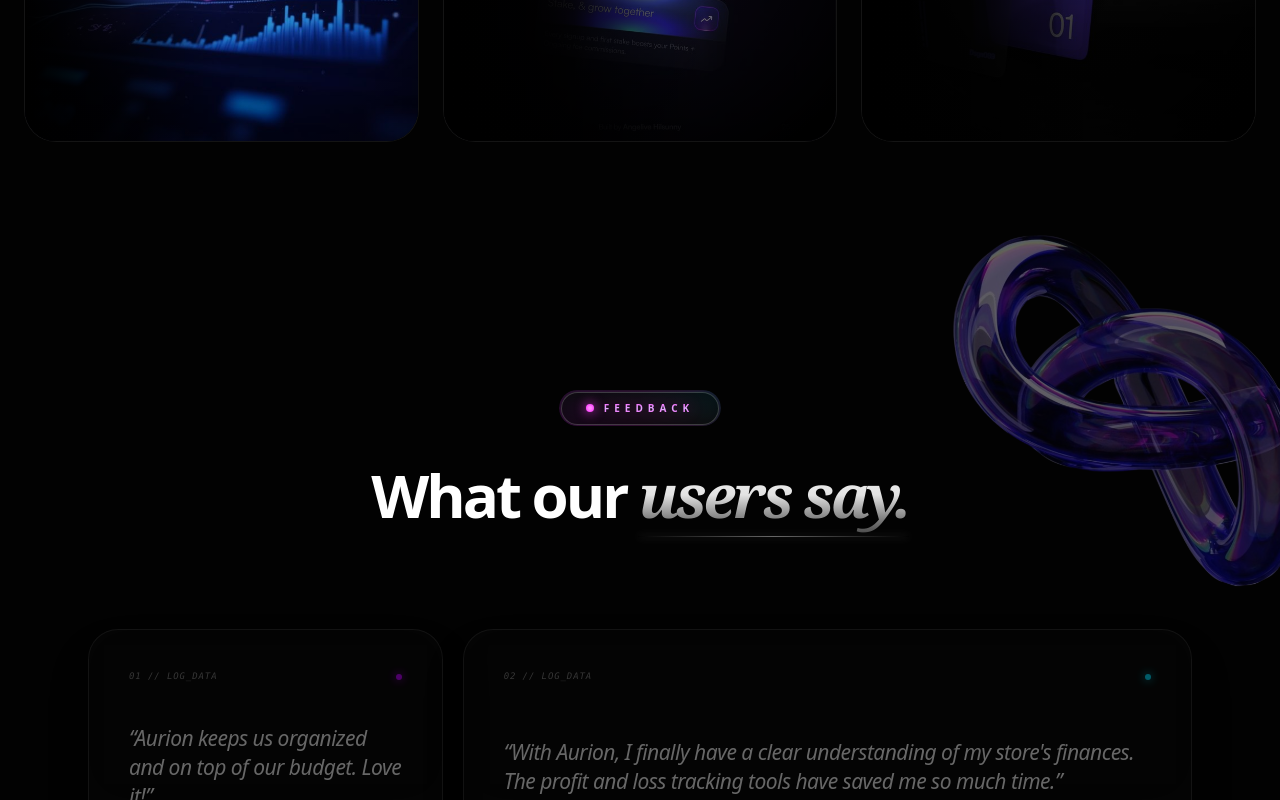
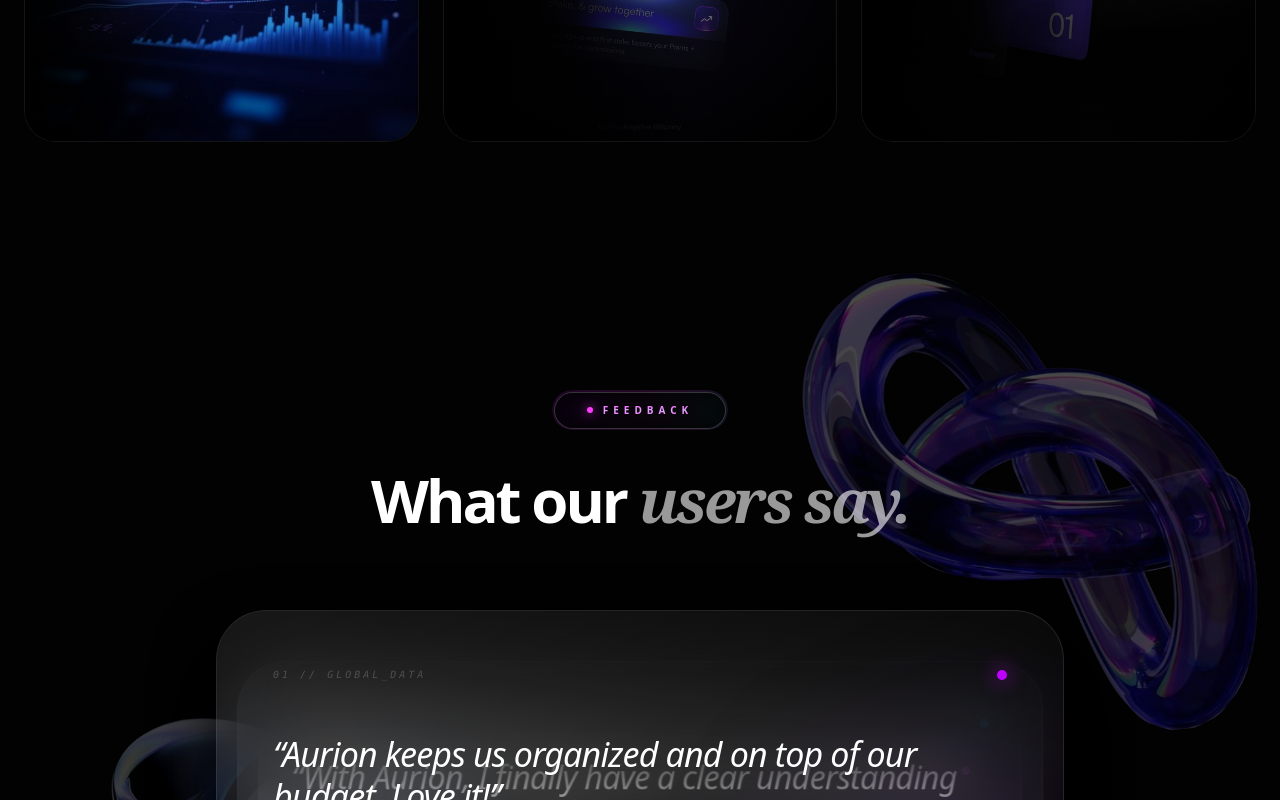
Before and after one commit to kukakamakaka/quark-project, a Next.js app in the folder quark-app/: page / in a window 1280 px wide. Shown: the part 2000-2800 px from the top of the page. Built offline with nearby package versions, Linux system fonts and the light colour scheme.

Commit message:
feat: glassmorphism testimonials with stacking effect

```diff
--- a/quark-app/components/Testimonials.tsx
+++ b/quark-app/components/Testimonials.tsx
@@ -1,145 +1,138 @@
 "use client";
-import { motion } from "framer-motion";
+import { useState } from "react";
+import { motion, AnimatePresence } from "framer-motion";
 
 const reviews = [
-    { id: "01", text: "Aurion keeps us organized and on top of our budget. Love it!", author: "Daniel Harnes", initials: "DH", role: "Strategic CFO", span: "md:col-span-2", accent: "#BD00FF" },
-    { id: "02", text: "With Aurion, I finally have a clear understanding of my store's finances. The profit and loss tracking tools have saved me so much time.", author: "Ryan Palmer", initials: "RP", role: "Founder @ Trendy", span: "md:col-span-4", accent: "#00E0FF" },
-    { id: "03", text: "I finally feel in control of my finances. The interface is incredibly intuitive. Thank you!", author: "Mark Julio", initials: "MJ", role: "Entrepreneur", span: "md:col-span-3", accent: "#FF3BFF" },
-    { id: "04", text: "The best financial management platform I've ever used. Highly recommend to everyone.", author: "Sarah Jenkins", initials: "SJ", role: "Director", span: "md:col-span-3", accent: "#ffffff" }
+    { id: "01", text: "Aurion keeps us organized and on top of our budget. Love it!", author: "Daniel Harnes", initials: "DH", role: "Strategic CFO", accent: "#BD00FF" },
+    { id: "02", text: "With Aurion, I finally have a clear understanding of my store's finances. The profit and loss tracking tools have saved me so much time.", author: "Ryan Palmer", initials: "RP", role: "Founder @ Trendy", accent: "#00E0FF" },
+    { id: "03", text: "I finally feel in control of my finances. The interface is incredibly intuitive. Thank you!", author: "Mark Julio", initials: "MJ", role: "Entrepreneur", accent: "#FF3BFF" },
+    { id: "04", text: "The best financial management platform I've ever used. Highly recommend to everyone.", author: "Sarah Jenkins", initials: "SJ", role: "Director", accent: "#ffffff" }
 ];
 
 const Testimonials = () => {
+    const [cards, setCards] = useState(reviews);
 
-    const jsonLd = {
-        "@context": "https://schema.org",
-        "@type": "ItemList",
-        "itemListElement": reviews.map((rev, index) => ({
-            "@type": "Review",
-            "position": index + 1,
-            "author": { "@type": "Person", "name": rev.author },
-            "reviewBody": rev.text,
-            "reviewRating": {
-                "@type": "Rating",
-                "ratingValue": "5",
-                "bestRating": "5"
-            }
-        }))
+    const handleNext = () => {
+        setCards((prev) => {
+            const newArray = [...prev];
+            const first = newArray.shift();
+            if (first) newArray.push(first);
+            return newArray;
+        });
     };
 
     return (
+        <section className="relative w-full py-24 md:py-32 bg-[#020202] overflow-hidden font-sans">
 
-        <section className="relative w-full py-20 md:py-32 bg-[#020202] overflow-visible font-sans">
-
-            {/* --- ДЕКОР ЭЛЕМЕНТТЕРІ (ЕКЕУІ ДЕ ҚАЙТТЫ) --- */}
             <motion.img
                 src="/decor-top-right.webp"
-                alt="decor-top"
-                initial={{ y: 0, rotate: 0 }}
-                animate={{ y: [0, -20, 0], rotate: [0, 5, 0] }}
-                transition={{ duration: 6, repeat: Infinity, ease: "easeInOut" }}
-                className="absolute -top-10 -right-10 w-56 md:w-96 opacity-40 pointer-events-none z-0 select-none"
+                alt=""
+                animate={{ y: [0, -15, 0] }}
+                transition={{ duration: 8, repeat: Infinity, ease: "easeInOut" }}
+                className="absolute top-0 right-0 w-[40%] max-w-[500px] opacity-30 pointer-events-none z-0 object-contain"
+            />
+            <motion.img
+                src="/decor-bottom-left.webp"
+                alt=""
+                animate={{ y: [0, 15, 0] }}
+                transition={{ duration: 10, repeat: Infinity, ease: "easeInOut" }}
+                className="absolute bottom-0 left-0 w-[50%] max-w-[600px] opacity-25 pointer-events-none z-0 object-contain"
             />
 
-            <motion.img
-                src="/decor-bottom-left.webp"
-                alt="decor-bottom"
-                initial={{ y: 0, rotate: 0 }}
-                animate={{ y: [0, 20, 0], rotate: [0, -5, 0] }}
-                transition={{ duration: 8, repeat: Infinity, ease: "easeInOut" }}
-                className="absolute -bottom-20 -left-10 w-64 md:w-[500px] opacity-30 pointer-events-none z-0 select-none"
-            />
+            <div className="max-w-4xl mx-auto px-6 relative z-10 flex flex-col items-center">
 
-            {/* Background Grid Pattern */}
-            <div className="absolute inset-0 opacity-[0.03] [mask-image:radial-gradient(ellipse_at_center,white,transparent)] pointer-events-none">
-                <div className="absolute inset-0 bg-[linear-gradient(to_right,#80808012_1px,transparent_1px),linear-gradient(to_bottom,#80808012_1px,transparent_1px)] bg-[size:40px_40px]" />
-            </div>
-
-            <div className="max-w-6xl mx-auto px-6 relative z-10">
-
-                <div className="flex flex-col items-center text-center mb-16 md:mb-24">
-
-                    {/* --- LIQUID GLASS BADGE (ҚАЙТА ЖӨНДЕЛДІ) --- */}
-                    <div className="relative inline-flex items-center group overflow-hidden rounded-full p-[1.5px] isolate mb-8">
-                        <div className="absolute inset-px bg-gradient-to-r from-purple-600/30 via-[#FF3BFF]/20 to-cyan-500/30 blur-sm opacity-50 group-hover:opacity-100 transition duration-1000 group-hover:duration-300" />
-                        <div className="relative px-6 py-2 rounded-full border border-white/20 bg-black/60 backdrop-blur-3xl flex items-center gap-2.5 shadow-[0_0_20px_rgba(255,59,255,0.2)]">
-                            <div className="absolute inset-px bg-gradient-to-tr from-[#FF3BFF]/10 via-white/5 to-cyan-400/10 scale-125 opacity-70 group-hover:scale-100 group-hover:opacity-100 transition-all duration-1000" />
-                            <div className="relative w-2 h-2 rounded-full bg-[#FF3BFF] shadow-[0_0_12px_#FF3BFF] after:absolute after:inset-px after:bg-white/40 after:rounded-full after:blur-[1px]" />
-                            <span className="relative z-10 text-[10px] font-bold uppercase tracking-[0.5em] bg-gradient-to-b from-[#FF3BFF] via-[#E0A8FF] to-[#FF3BFF] bg-clip-text text-transparent drop-shadow-[0_0_8px_rgba(255,59,255,0.4)]">
+                {/* LIQUID GLASS BADGE */}
+                <div className="relative inline-flex items-center group overflow-hidden rounded-full p-[1.5px] isolate mb-10">
+                    <div className="absolute inset-px bg-gradient-to-r from-purple-600/30 via-[#FF3BFF]/20 to-cyan-500/30 blur-sm opacity-50" />
+                    <div className="relative px-8 py-2.5 rounded-full border border-white/20 bg-black/60 backdrop-blur-3xl flex items-center gap-2.5 shadow-[0_0_20px_rgba(255,59,255,0.2)]">
+                        <div className="relative w-1.5 h-1.5 rounded-full bg-[#FF3BFF] shadow-[0_0_12px_#FF3BFF]" />
+                        <span className="text-[10px] font-bold uppercase tracking-[0.5em] bg-gradient-to-b from-[#FF3BFF] via-[#E0A8FF] to-[#FF3BFF] bg-clip-text text-transparent">
                             Feedback
                         </span>
                     </div>
                 </div>
 
-                    {/* Silver Metallic Heading */}
-                    <h2 className="text-3xl md:text-6xl font-bold tracking-tighter text-white leading-tight select-none">
-                        What our
-                        <span className="relative inline-block ml-3 group">
-                            <span className="bg-gradient-to-b from-white via-[#E2E2E2] to-[#404040] bg-clip-text text-transparent italic font-serif">
-                                users say.
-                            </span>
-                            <div className="absolute -bottom-1 left-0 w-full h-[1px] bg-gradient-to-r from-transparent via-white/40 to-transparent shadow-[0_0_8px_rgba(255,255,255,0.3)]" />
-                        </span>
+                <h2 className="text-4xl md:text-6xl font-bold tracking-tighter text-white mb-20 text-center select-none">
+                    What our <span className="italic font-serif text-white/60">users say.</span>
                 </h2>
+
+                {/* --- STACKING CARD SLIDER (NO OPACITY EFFECT) --- */}
+                <div className="relative w-full h-[450px] md:h-[420px]">
+                    <AnimatePresence initial={false} mode="popLayout">
+                        {cards.slice(0, 3).reverse().map((rev, index) => {
+                            const i = 2 - index;
+                            return (
+                                <motion.div
+                                    key={rev.id}
+                                    layout
+                                    initial={false}
+                                    animate={{
+                                        y: i * 30,
+                                        scale: 1 - i * 0.05,
+                                        opacity: 1,
+                                        zIndex: 50 - i,
+                                    }}
+                                    transition={{
+                                        duration: 0.5,
+                                        ease: [0.23, 1, 0.32, 1]
+                                    }}
+                                    className="absolute inset-0 origin-bottom will-change-transform"
+                                >
+                                    <div
+                                        onClick={i === 0 ? handleNext : undefined}
+                                        className="relative h-full w-full p-10 md:p-14 flex flex-col justify-between overflow-hidden cursor-pointer rounded-[50px] bg-white/[0.04] backdrop-blur-[40px] border border-white/10 shadow-[0_25px_60px_rgba(0,0,0,0.8)] group"
+                                    >
+                                        {/* Glass Highlight Layer */}
+                                        <div className="absolute top-0 left-0 w-full h-full bg-gradient-to-br from-white/[0.05] via-transparent to-transparent pointer-events-none" />
+
+                                        <div className="flex justify-between items-center relative z-10 mb-6">
+                                            <span className="text-[10px] font-mono text-white/20 tracking-[0.3em] uppercase italic">{rev.id} // GLOBAL_DATA</span>
+                                            <div className="w-2.5 h-2.5 rounded-full" style={{ backgroundColor: rev.accent, boxShadow: `0 0 20px ${rev.accent}` }} />
                                         </div>
 
-                {/* --- BENTO GRID WITH MOBILE OPTIMIZATION --- */}
-                <div className="flex flex-col md:grid md:grid-cols-6 gap-5">
-                    {reviews.map((rev, i) => (
-                        <motion.div
-                            key={i}
-                            initial={{ opacity: 0, y: 20 }}
-                            whileInView={{ opacity: 1, y: 0 }}
-                            viewport={{ once: true }}
-                            transition={{ duration: 0.5, delay: i * 0.1 }}
-                            className={`${rev.span} group relative h-full ${i % 2 === 0 ? "translate-x-0" : "max-md:translate-x-2"}`}
-                        >
-                            <div className="relative h-full w-full rounded-[30px] bg-[#080808]/40 border border-white/[0.06] p-8 md:p-10 flex flex-col justify-between transition-all duration-500 group-hover:bg-[#0C0C0C] group-hover:border-white/15 backdrop-blur-xl overflow-hidden shadow-2xl">
-
-                                <div className="flex justify-between items-center mb-10">
-                                    <span className="text-[9px] font-mono text-white/20 tracking-widest uppercase italic">{rev.id} // LOG_DATA</span>
-                                    <div className="w-1.5 h-1.5 rounded-full opacity-40 shadow-[0_0_10px_currentColor]" style={{ backgroundColor: rev.accent, color: rev.accent }} />
-                                </div>
-
-                                <p className="text-white/40 text-[18px] md:text-[21px] leading-snug tracking-tight transition-colors duration-700 group-hover:text-white/90 font-light italic">
+                                        <p className="text-white text-[24px] md:text-[34px] leading-tight font-light italic flex-grow flex items-center relative z-10 mb-10 tracking-tight">
                                             “{rev.text}”
                                         </p>
 
-                                <div className="mt-12 flex items-center gap-4 pt-6 border-t border-white/[0.04]">
-                                    {/* Silver Initials Avatar */}
-                                    <div className="relative w-10 h-10 flex items-center justify-center rounded-full border border-white/10 bg-gradient-to-br from-white/5 to-transparent shadow-inner">
-                                        <span className="text-[11px] font-bold text-white/30 group-hover:text-white/80 transition-colors uppercase tracking-tighter">
+                                        <div className="flex items-center justify-between pt-8 border-t border-white/10 relative z-10">
+                                            <div className="flex items-center gap-5">
+                                                <div className="w-14 h-14 flex items-center justify-center rounded-full border border-white/10 bg-white/5 text-[12px] font-bold text-white uppercase tracking-tighter">
                                                     {rev.initials}
-                                        </span>
                                                 </div>
                                                 <div className="flex flex-col">
-                                        <span className="text-[11px] font-bold text-white uppercase tracking-[0.1em]">{rev.author}</span>
-                                        <span className="text-[9px] text-white/20 uppercase tracking-[0.2em] mt-1.5 font-black italic">
-                                            {rev.role}
-                                        </span>
+                                                    <span className="text-[14px] font-bold text-white uppercase tracking-wider">{rev.author}</span>
+                                                    <span className="text-[10px] text-white/30 uppercase tracking-[0.2em] mt-1.5 italic font-medium">{rev.role}</span>
                                                 </div>
                                             </div>
 
-                                <div className="absolute -bottom-10 -right-10 w-32 h-32 blur-[70px] opacity-0 group-hover:opacity-10 transition-opacity duration-1000 pointer-events-none" style={{ backgroundColor: rev.accent }} />
+                                            <button className="w-12 h-12 rounded-full border border-white/10 flex items-center justify-center bg-white/5 hover:bg-white/15 transition-all">
+                                                <svg width="18" height="18" viewBox="0 0 24 24" fill="none" stroke="white" strokeWidth="2.5" strokeLinecap="round" strokeLinejoin="round" className="opacity-40">
+                                                    <path d="M5 12h14M12 5l7 7-7 7"/>
+                                                </svg>
+                                            </button>
+                                        </div>
+
+                                        {/* Subtle Glow */}
+                                        <div className="absolute -bottom-20 -right-20 w-80 h-80 blur-[120px] opacity-[0.08] pointer-events-none" style={{ backgroundColor: rev.accent }} />
                                     </div>
                                 </motion.div>
+                            );
+                        })}
+                    </AnimatePresence>
+                </div>
+
+                {/* INDICATORS */}
+                <div className="flex gap-4 mt-20 relative z-10">
+                    {reviews.map((_, i) => (
+                        <div
+                            key={i}
+                            className={`h-1.5 rounded-full transition-all duration-700 ${cards[0].id === reviews[i].id ? "w-16 bg-[#FF3BFF] shadow-[0_0_15px_#FF3BFF]" : "w-3 bg-white/10"}`}
+                        />
                     ))}
                 </div>
 
-                {/* Footer Decor */}
-                <div className="mt-24 pt-10 border-t border-white/5 flex justify-center gap-12 opacity-10 select-none grayscale">
-                    {['QUARTZ', 'THE VERGE', 'WIRED'].map(brand => (
-                        <span key={brand} className="text-[10px] font-black tracking-[0.7em] text-white">{brand}</span>
-                    ))}
             </div>
-            </div>
-
-            <script
-                type="application/ld+json"
-                dangerouslySetInnerHTML={{ __html: JSON.stringify(jsonLd) }}
-            />
         </section>
-
-
     );
 };
 
```
Lines whose indentation alone changed are shown as unchanged.
